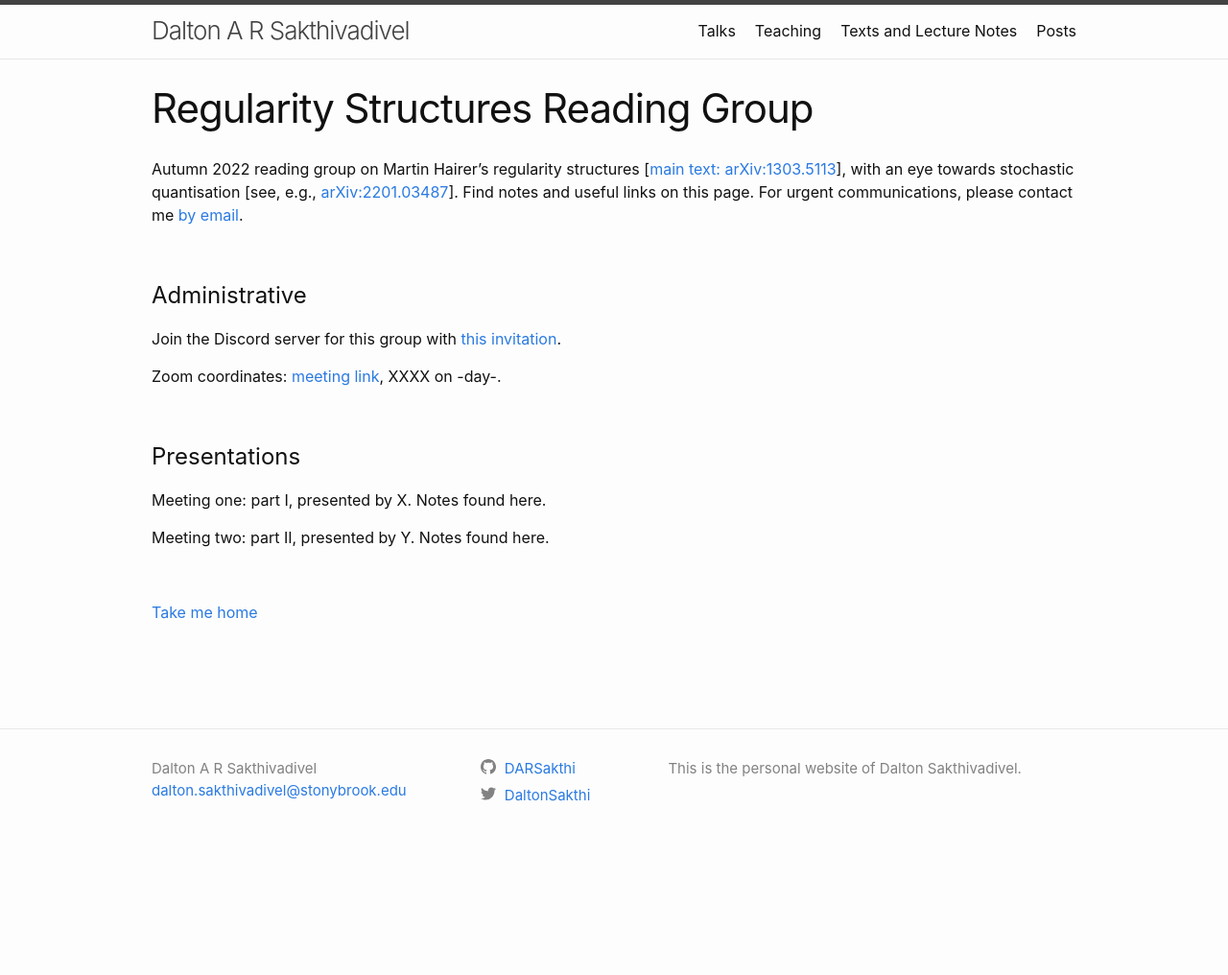
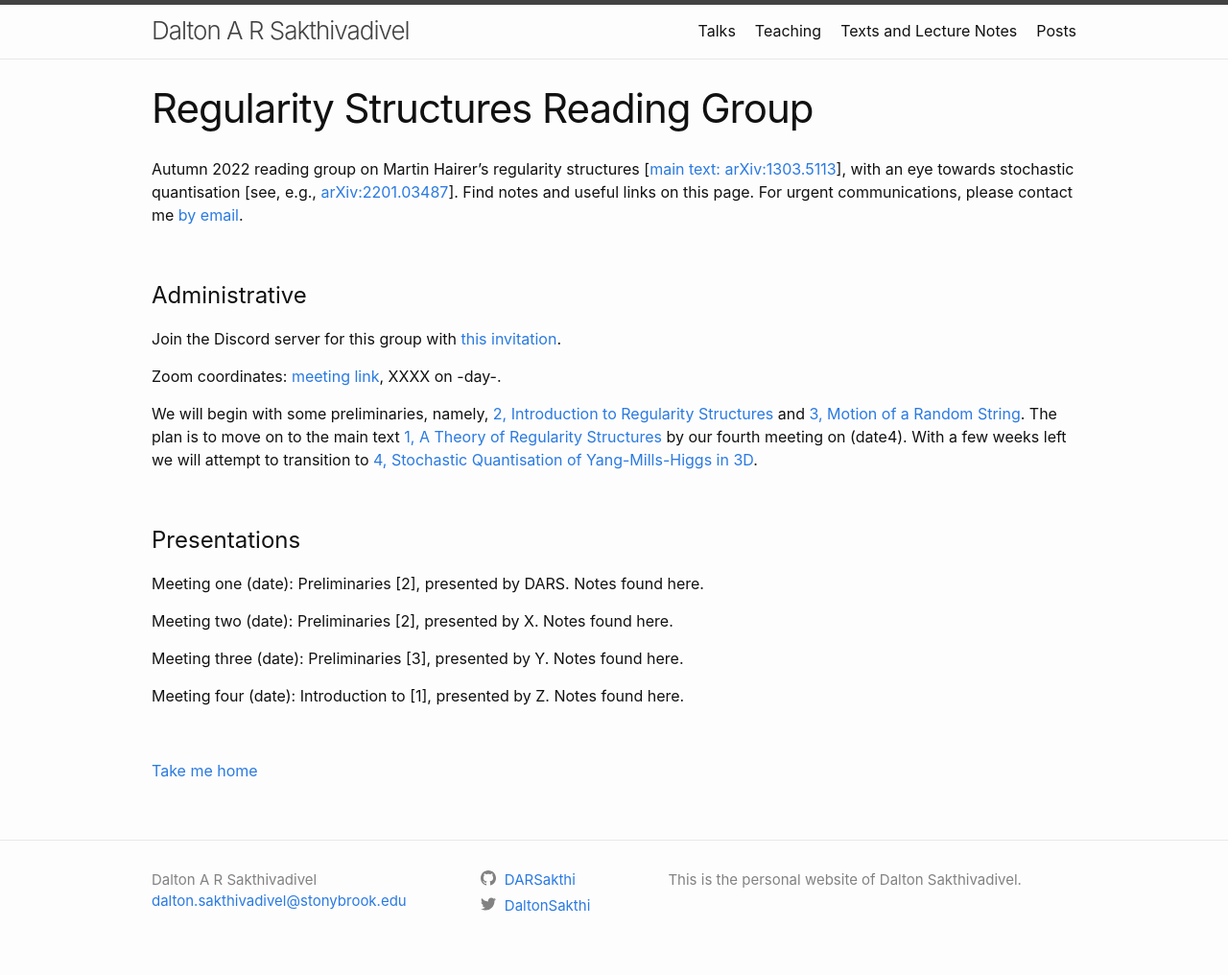
Before and after one commit to DARSakthi/DARSakthi.github.io, a Jekyll site: the page built from rsrg.markdown, in a window 1280 px wide. Shown: the whole page at 96% size. Built offline with Jekyll 4.4.1, drawn with Linux system fonts in a browser that asks for light colours; before the commit the page ends 900 px from its top, so only the background shows below that.

Commit message:
Added Some

```diff
--- a/rsrg.markdown
+++ b/rsrg.markdown
@@ -14,13 +14,19 @@ Join the Discord server for this group with [this invitation](...).
 
 Zoom coordinates: [meeting link](...), XXXX on -day-.
 
+We will begin with some preliminaries, namely, [2, Introduction to Regularity Structures](https://arxiv.org/abs/1401.3014) and [3, Motion of a Random String](https://arxiv.org/abs/1605.02192). The plan is to move on to the main text [1, A Theory of Regularity Structures](https://arxiv.org/abs/1303.5113) by our fourth meeting on (date4). With a few weeks left we will attempt to transition to [4, Stochastic Quantisation of Yang-Mills-Higgs in 3D](https://arxiv.org/abs/2201.03487).
+
 &nbsp;
 
 # Presentations
 
-Meeting one: part I, presented by X. Notes found here.
+Meeting one (date): Preliminaries \[2\], presented by DARS. Notes found here.
 
-Meeting two: part II, presented by Y. Notes found here.
+Meeting two (date): Preliminaries \[2\], presented by X. Notes found here.
+
+Meeting three (date): Preliminaries \[3\], presented by Y. Notes found here.
+
+Meeting four (date): Introduction to \[1\], presented by Z. Notes found here.
 
 &nbsp;
 
```
